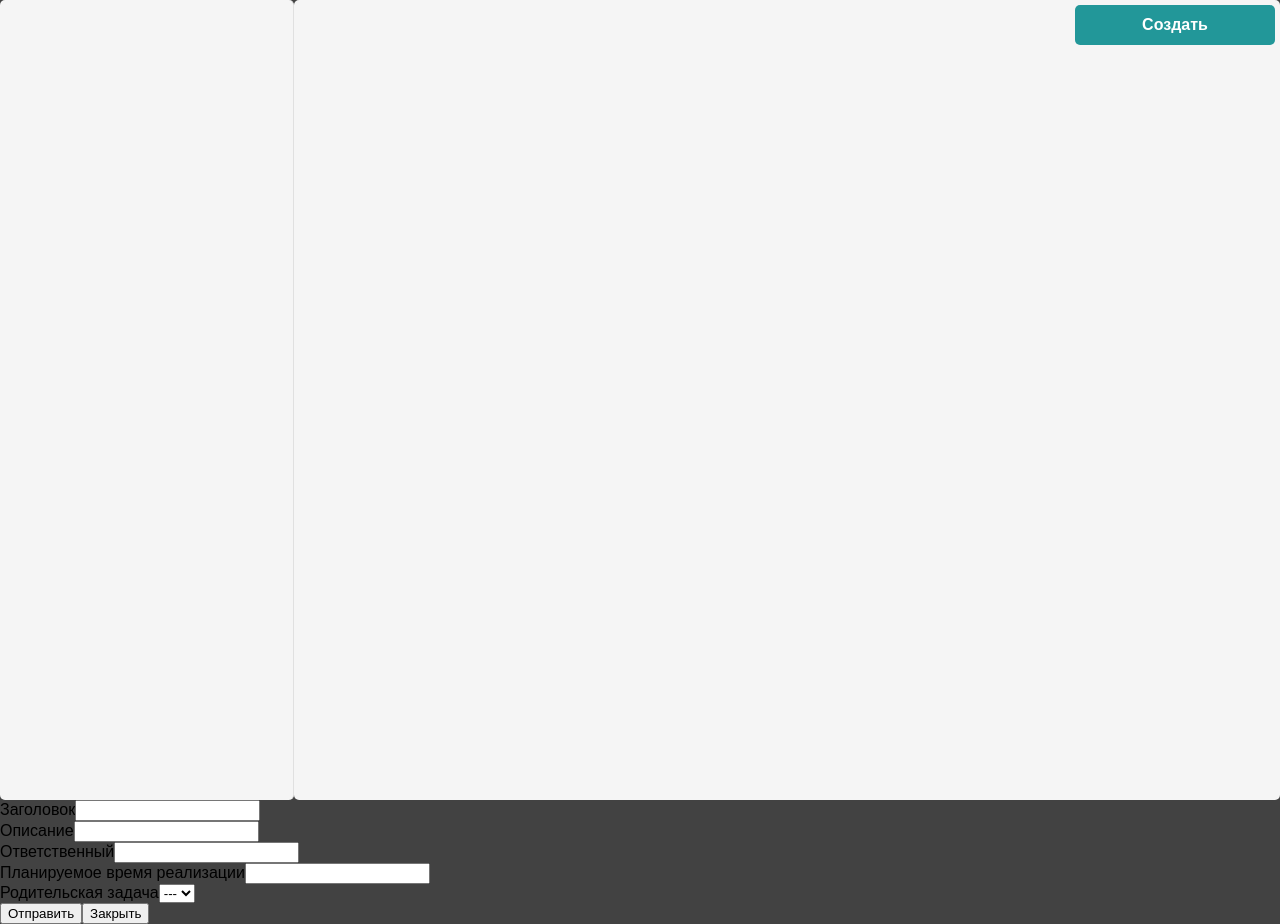
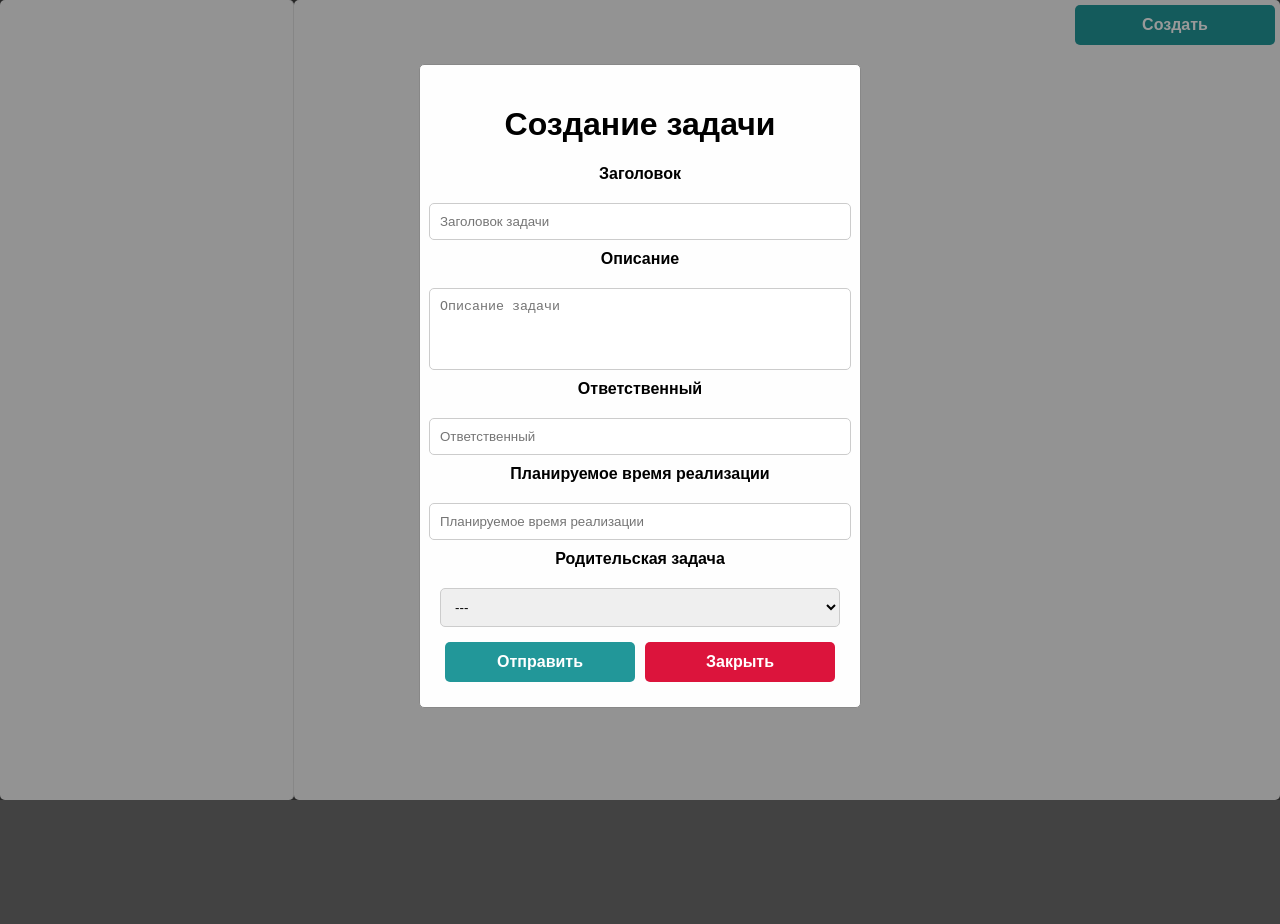
Before and after one commit to FirstEncounter3/TaskManager, a React app in the folder frontend/: page / in a window 1280 px wide. Both pictures are taken after a click on the button "Создать". After the commit the page ends 800 px from the top, so only its background shows below. Built offline with nearby package versions, Linux system fonts and the light colour scheme.

Commit message:
add asynchronous task execution, refactoring, information gathering and dispatch

```diff
--- a/frontend/src/components/ModalCreate/ModalCreate.jsx
+++ b/frontend/src/components/ModalCreate/ModalCreate.jsx
@@ -1,57 +1,173 @@
 import React, { useState, useEffect } from "react";
 
-import { createTask } from "../../api/api";
+import { createTask, updateTask } from "../../api/api";
 
-const ModalCreate = ({show, onClose, parent}) => {
+import "./ModalCreate.css";
 
-    console.log('PARENT > ', parent)
+const ModalCreate = ({ show, onClose, parent, taskInfo, editTask }) => {
+  const [title, setTitle] = useState("");
+  const [description, setDescription] = useState("");
+  const [responsible, setResponsible] = useState("");
+  const [plannedEffort, setPlannedEffort] = useState("");
+  const [parentTask, setParentTask] = useState("");
+  const [status, setStatus] = useState("assigned");
+  const [error, setError] = useState("");
 
-    const taskCreator = () => {
-        const createObject = {}
+  useEffect(() => {
+    if (editTask) {
+      setTitle(taskInfo.title);
+      setDescription(taskInfo.description);
+      setResponsible(taskInfo.responsible);
+      setPlannedEffort(taskInfo.planned_effort);
+      setParentTask(taskInfo.parent || "");
+      setStatus(taskInfo.status);
+    } else {
+      setTitle("");
+      setDescription("");
+      setResponsible("");
+      setPlannedEffort("");
+      setParentTask("");
+      setStatus("assigned");
+    }
+  }, [editTask]);
 
+  const taskCreator = async () => {
+    if (!title || !description || !responsible || !plannedEffort) {
+      setError("Пожалуйста, заполните все обязательные поля.");
+      console.error("Validation Error: All fields are required.");
+      alert("Пожалуйста, заполните поля");
+      return;
+    }
+
+    const createObject = {
+      title: title,
+      description: description,
+      responsible: responsible,
+      planned_effort: plannedEffort,
+      parent: parentTask,
+      status: status,
     };
 
-    const testPost = () => {
-        const select = document.getElementById("parentTask").value
-        console.log(select)
+    if (editTask) {
+      try {
+        await updateTask(taskInfo.id, createObject);
+        onClose();
+        window.location.reload();
+      } catch (error) {
+        console.error(error);
+        alert(`Ошибка при обновлении задачи: ${error.message}`);
       }
+    } else {
+      try {
+        await createTask(createObject);
+        onClose();
+        window.location.reload();
+      } catch (error) {
+        console.error(error);
+        alert(`Ошибка при создании задачи: ${error.message}`);
+      }
+    }
+  };
 
   if (show) {
     return (
       <div className="form-wrapper">
+        <div className="form-content">
+          <h1>{editTask ? "Редактирование задачи" : "Создание задачи"}</h1>
           <div className="label-and-input">
             <label>Заголовок</label>
-                    <input id="title"></input>
+            <input
+              id="title"
+              type="text"
+              placeholder="Заголовок задачи"
+              value={title}
+              onChange={(e) => setTitle(e.target.value)}
+              required
+            ></input>
           </div>
           <div className="label-and-input">
             <label>Описание</label>
-                    <input id="description"></input>
+            <textarea
+              id="description"
+              placeholder="Описание задачи"
+              rows={4}
+              cols={50}
+              value={description}
+              onChange={(e) => setDescription(e.target.value)}
+              required
+            ></textarea>
           </div>
           <div className="label-and-input">
             <label>Ответственный</label>
-                    <input id="responsible"></input>
+            <input
+              id="responsible"
+              type="text"
+              placeholder="Ответственный"
+              value={responsible}
+              onChange={(e) => setResponsible(e.target.value)}
+              required
+            ></input>
           </div>
+          {!editTask && (
             <div className="label-and-input">
               <label>Планируемое время реализации</label>
-                    <input id="plannedEffort"></input>
+              <input
+                id="plannedEffort"
+                placeholder="Планируемое время реализации"
+                min="0"
+                type="number"
+                value={plannedEffort}
+                onChange={(e) => setPlannedEffort(e.target.value)}
+                required
+              ></input>
             </div>
+          )}
+          {editTask && (
+            <div className="label-and-input">
+              <label>Статус</label>
+              <select
+                id="status"
+                value={status}
+                onChange={(e) => setStatus(e.target.value)}
+              >
+                <option value="assigned">Назначено</option>
+                <option value="in_progress">Выполняется</option>
+                <option value="paused">Приостановлена</option>
+                <option value="completed">Завершено</option>
+              </select>
+            </div>
+          )}
+          {!editTask && (
             <div className="label-and-input">
               <label>Родительская задача</label>
-                    <select id="parentTask">
-                        <option value="---">---</option>
-                        {Object.keys(parent).map((key) => (
+              <select
+                id="parentTask"
+                value={parentTask}
+                onChange={(e) => setParentTask(e.target.value)}
+              >
+                <option value="">---</option>
+                {parent &&
+                  Object.keys(parent).map((key) => (
                     <option key={key} value={key}>
                       {parent[key]}
                     </option>
                   ))}
               </select>
             </div>
-                <button onClick={testPost}>Отправить</button>
-                <button onClick={onClose}>Закрыть</button>
+          )}
+          <div className="task-info-buttons">
+            <button className="task-button" onClick={taskCreator}>
+              Отправить
+            </button>
+            <button className="task-button delete" onClick={onClose}>
+              Закрыть
+            </button>
           </div>
-        )
+        </div>
+      </div>
+    );
   }
   return null;
-}
+};
 
 export default ModalCreate;
```
Lines whose indentation alone changed are shown as unchanged.
